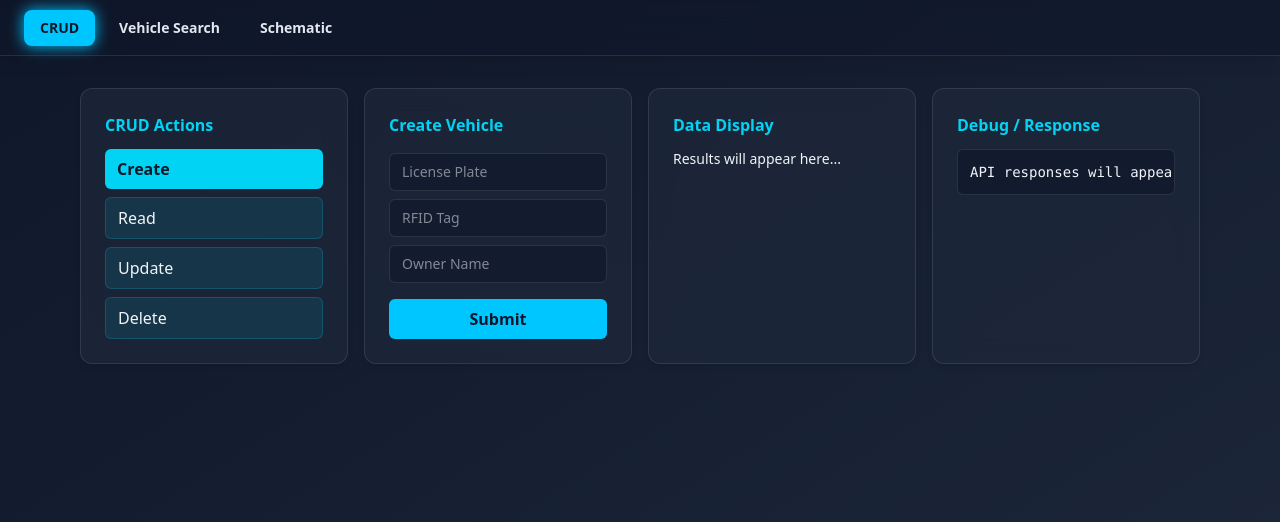
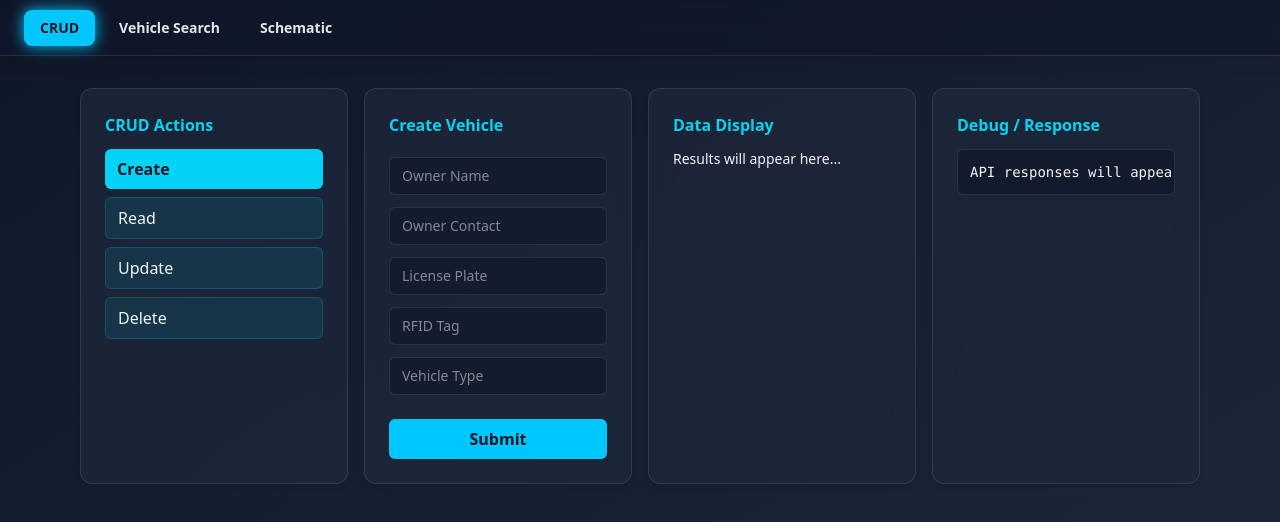
Before and after one commit to NiflheimDevs/SmartParking, a React (Vite) app in the folder FrontEnd/: page / in a window 1280 px wide. Shown: the top 522 px of the page. Built offline with nearby package versions, Linux system fonts and the light colour scheme.

Commit message:
Fix (Delete Modal / Change API)

```diff
--- a/FrontEnd/src/api.ts
+++ b/FrontEnd/src/api.ts
@@ -1,14 +1,23 @@
 import axios from "axios";
 
-const BASE_URL = "http://localhost:3000";
-
-const apiClient = axios.create({
-  baseURL: BASE_URL,
+export const apiClient = axios.create({
+  baseURL: "http://api.smartparking.niflheimdevs.ir:8080/v1",
   headers: {
     "Content-Type": "application/json",
   },
 });
 
+export interface VehiclePayload {
+  owner_name: string;
+  owner_contact: string;
+  plate: string;
+  rfid_id: string;
+  vehicle_type: string;
+}
+
+// =====================================================
+// GET ALL VEHICLES
+// =====================================================
 export const getAllVehicles = async () => {
   try {
     const response = await apiClient.get("/vehicles");
@@ -18,7 +27,9 @@ export const getAllVehicles = async () => {
   }
 };
 
-
+// =====================================================
+// GET SPECIFIC VEHICLE
+// =====================================================
 export const getVehicle = async (id: string | number) => {
   try {
     const response = await apiClient.get(`/vehicles/${id}`);
@@ -28,7 +39,10 @@ export const getVehicle = async (id: string | number) => {
   }
 };
 
-export const createVehicle = async (vehicleData: any) => {
+// =====================================================
+// CREATE VEHICLE
+// =====================================================
+export const createVehicle = async (vehicleData: VehiclePayload) => {
   try {
     const response = await apiClient.post("/vehicles", vehicleData);
     return response.data;
@@ -37,7 +51,10 @@ export const createVehicle = async (vehicleData: any) => {
   }
 };
 
-export const updateVehicle = async (id: string | number, vehicleData: any) => {
+// =====================================================
+// UPDATE VEHICLE
+// =====================================================
+export const updateVehicle = async (id: string | number, vehicleData: VehiclePayload) => {
   try {
     const response = await apiClient.put(`/vehicles/${id}`, vehicleData);
     return response.data;
@@ -46,7 +63,9 @@ export const updateVehicle = async (id: string | number, vehicleData: any) => {
   }
 };
 
-
+// =====================================================
+// DELETE VEHICLE
+// =====================================================
 export const deleteVehicle = async (id: string | number) => {
   try {
     const response = await apiClient.delete(`/vehicles/${id}`);
--- a/FrontEnd/src/components/CRUD/CrudForm.tsx
+++ b/FrontEnd/src/components/CRUD/CrudForm.tsx
@@ -1,4 +1,4 @@
-import { useState } from "react";
+import { useEffect, useState } from "react";
 import {
   createVehicle,
   getVehicle,
@@ -10,51 +10,102 @@ interface Props {
   action: "create" | "read" | "update" | "delete";
   onResult: (r: any) => void;
   onDebug: (r: string) => void;
+  openDeleteModal: (id: string | number) => void;
 }
 
-// type Vehicle = {
-//   plate: string;
-//   rfid: string;
-//   owner: string;
-// };
+const CrudForm = ({ action, onResult, onDebug, openDeleteModal }: Props) => {
+  const [vehicleId, setVehicleId] = useState("");
 
-const CrudForm = ({ action, onResult, onDebug }: Props) => {
-  const [vehicleId, setVehicleId] = useState("");
+  const [ownerName, setOwnerName] = useState("");
+  const [ownerContact, setOwnerContact] = useState("");
   const [plate, setPlate] = useState("");
   const [rfid, setRfid] = useState("");
-  const [owner, setOwner] = useState("");
+  const [vehicleType, setVehicleType] = useState("");
+
   const [loading, setLoading] = useState(false);
+
+  const resetFields = () => {
+    setOwnerName("");
+    setOwnerContact("");
+    setPlate("");
+    setRfid("");
+    setVehicleType("");
+  };
+
+  // LISTEN FOR GLOBAL DELETE CONFIRM
+  useEffect(() => {
+    const handler = async (e: any) => {
+      const id = e.detail.id;
+      setLoading(true);
+
+      try {
+        const res = await deleteVehicle(id);
+        onResult(res);
+        onDebug(JSON.stringify(res, null, 2));
+      } catch (err: any) {
+        const msg = err.response?.data || err.message;
+        onDebug("Error: " + JSON.stringify(msg, null, 2));
+      }
+
+      setLoading(false);
+    };
+
+    document.addEventListener("confirmDeleteVehicle", handler);
+    return () => document.removeEventListener("confirmDeleteVehicle", handler);
+  }, []);
 
   const handleSubmit = async (e: React.FormEvent) => {
     e.preventDefault();
     setLoading(true);
+
     try {
       let res;
+
       if (action === "create") {
-        res = await createVehicle({ plate, rfid, owner });
-        // Reset form after successful create
-        setPlate("");
-        setRfid("");
-        setOwner("");
-      } else if (action === "read") {
+        res = await createVehicle({
+          owner_name: ownerName,
+          owner_contact: ownerContact,
+          plate,
+          rfid_id: rfid,
+          vehicle_type: vehicleType,
+        });
+
+        resetFields();
+      }
+
+      else if (action === "read") {
         res = await getVehicle(vehicleId);
-      } else if (action === "update") {
-        res = await updateVehicle(vehicleId, { plate, rfid, owner });
-      } else if (action === "delete") {
-        if (!confirm("Delete this vehicle?")) return;
-        res = await deleteVehicle(vehicleId);
       }
-      onResult(res?.data);
-      onDebug(JSON.stringify(res?.data, null, 2));
+
+      else if (action === "update") {
+        res = await updateVehicle(vehicleId, {
+          owner_name: ownerName,
+          owner_contact: ownerContact,
+          plate,
+          rfid_id: rfid,
+          vehicle_type: vehicleType,
+        });
+      }
+
+      else if (action === "delete") {
+        openDeleteModal(vehicleId);
+        setLoading(false);
+        return;
+      }
+
+      onResult(res);
+      onDebug(JSON.stringify(res, null, 2));
     } catch (err: any) {
-      onDebug("Error: " + err.message);
-    } finally {
-      setLoading(false);
+      const msg = err.response?.data || err.message;
+      onDebug("Error: " + JSON.stringify(msg, null, 2));
     }
+
+    setLoading(false);
   };
 
   return (
-    <form onSubmit={handleSubmit} className="flex flex-col gap-2">
+    <form onSubmit={handleSubmit} className="flex flex-col gap-3">
+
       <h3 className="text-cyan-400 font-semibold mb-2 capitalize">
         {action} Vehicle
       </h3>
@@ -69,8 +120,27 @@ const CrudForm = ({ action, onResult, onDebug }: Props) => {
           required
         />
       )}
+
       {(action === "create" || action === "update") && (
         <>
+          <input
+            type="text"
+            placeholder="Owner Name"
+            value={ownerName}
+            onChange={(e) => setOwnerName(e.target.value)}
+            className="input"
+            required
+          />
+
+          <input
+            type="text"
+            placeholder="Owner Contact"
+            value={ownerContact}
+            onChange={(e) => setOwnerContact(e.target.value)}
+            className="input"
+            required
+          />
+
           <input
             type="text"
             placeholder="License Plate"
@@ -79,6 +149,7 @@ const CrudForm = ({ action, onResult, onDebug }: Props) => {
             className="input"
             required
           />
+
           <input
             type="text"
             placeholder="RFID Tag"
@@ -87,22 +158,24 @@ const CrudForm = ({ action, onResult, onDebug }: Props) => {
             className="input"
             required
           />
+
           <input
             type="text"
-            placeholder="Owner Name"
-            value={owner}
-            onChange={(e) => setOwner(e.target.value)}
+            placeholder="Vehicle Type"
+            value={vehicleType}
+            onChange={(e) => setVehicleType(e.target.value)}
             className="input"
             required
           />
         </>
       )}
+
       <button
         type="submit"
         disabled={loading}
-        className="btn-accent mt-2 disabled:opacity-50"
+        className="btn-accent mt-3 disabled:opacity-50"
       >
-        {loading ? "Loading..." : "Submit"}
+        {loading ? "..." : "Submit"}
       </button>
     </form>
   );
--- a/FrontEnd/src/components/CRUD/CrudMenu.tsx
+++ b/FrontEnd/src/components/CRUD/CrudMenu.tsx
@@ -10,7 +10,7 @@ const CrudMenu = ({ action, onSelect }: Props) => {
       {actions.map((a) => (
         <button
           key={a}
-          onClick={() => onSelect(a as "create" | "read" | "update" | "delete")}
+          onClick={() => onSelect(a as any)}
           className={`px-3 py-2 rounded-md text-left capitalize transition ${
             action === a
               ? "bg-cyan-400 text-slate-900 font-semibold"
--- a/FrontEnd/src/components/CRUD/CrudPanel.tsx
+++ b/FrontEnd/src/components/CRUD/CrudPanel.tsx
@@ -7,8 +7,54 @@ const CrudPanel = () => {
   const [result, setResult] = useState<any>(null);
   const [debug, setDebug] = useState<string>("API responses will appear here...");
 
+  // GLOBAL MODAL STATE
+  const [showDeleteModal, setShowDeleteModal] = useState(false);
+  const [pendingDeleteId, setPendingDeleteId] = useState<string | number>("");
+
   return (
+    <>
+      {/* GLOBAL MODAL - CENTER OF ENTIRE PAGE */}
+      {showDeleteModal && (
+        <div className="fixed inset-0 z-[9999] flex items-center justify-center bg-black/70 backdrop-blur-md">
+          <div className="bg-slate-900/80 border border-white/10 shadow-xl rounded-xl p-6 w-[340px] text-center">
+
+            <h2 className="text-cyan-400 font-semibold text-lg mb-3">
+              Are you sure?
+            </h2>
+
+            <p className="text-slate-300 text-sm mb-6">
+              This action will permanently delete this vehicle.
+            </p>
+
+            <div className="flex justify-center gap-3">
+              <button
+                onClick={() => setShowDeleteModal(false)}
+                className="px-4 py-2 rounded-lg bg-white/10 hover:bg-white/20 text-slate-200"
+              >
+                Cancel
+              </button>
+
+              <button
+                onClick={() => {
+                  document.dispatchEvent(
+                    new CustomEvent("confirmDeleteVehicle", {
+                      detail: { id: pendingDeleteId }
+                    })
+                  );
+                  setShowDeleteModal(false);
+                }}
+                className="px-4 py-2 rounded-lg bg-red-500 hover:bg-red-600 text-white"
+              >
+                Delete
+              </button>
+            </div>
+          </div>
+        </div>
+      )}
+
+      {/* MAIN GRID */}
       <div className="grid gap-4 sm:grid-cols-2 lg:grid-cols-4">
+
         {/* CRUD MENU */}
         <div className="panel p-6">
           <h3 className="text-cyan-400 font-semibold mb-3">CRUD Actions</h3>
@@ -21,10 +67,14 @@ const CrudPanel = () => {
             action={action}
             onResult={setResult}
             onDebug={setDebug}
+            openDeleteModal={(id: string | number) => {
+              setPendingDeleteId(id);
+              setShowDeleteModal(true);
+            }}
           />
         </div>
 
-      {/* DATA DISPLAY */}
+        {/* DATA */}
         <div className="panel p-6">
           <h3 className="text-cyan-400 font-semibold mb-3">Data Display</h3>
           <div className="overflow-auto text-sm whitespace-pre-wrap">
@@ -32,14 +82,16 @@ const CrudPanel = () => {
           </div>
         </div>
 
-      {/* DEBUG PANEL */}
+        {/* DEBUG */}
         <div className="panel p-6">
           <h3 className="text-cyan-400 font-semibold mb-3">Debug / Response</h3>
           <pre className="text-sm bg-slate-900/70 p-3 rounded-md overflow-x-auto border border-white/10">
             {debug}
           </pre>
         </div>
+
       </div>
+    </>
   );
 };
 
```
Lines whose indentation alone changed are shown as unchanged.
